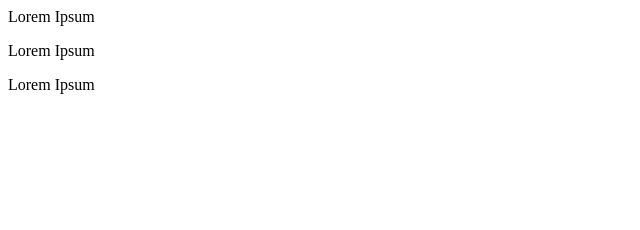
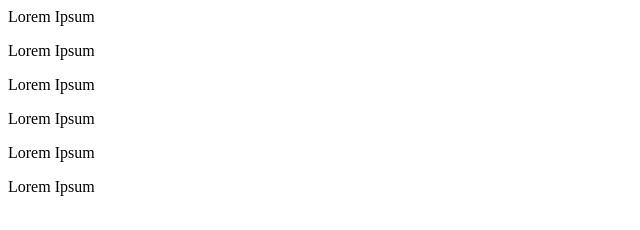
Before and after one commit to venkatnavin/Admin, a plain HTML site: page index.html in a window 1280 px wide. Shown: the whole page, without its empty margins (0-640 px from the left). Drawn offline with Linux system fonts and the light colour scheme.

Commit message:
second commit

```diff
--- a/index.html
+++ b/index.html
@@ -1,3 +1,6 @@
 <p>Lorem Ipsum</p>
 <p>Lorem Ipsum</p>
 <p>Lorem Ipsum</p>
+<p>Lorem Ipsum</p>
+<p>Lorem Ipsum</p>
+<p>Lorem Ipsum</p>
```
